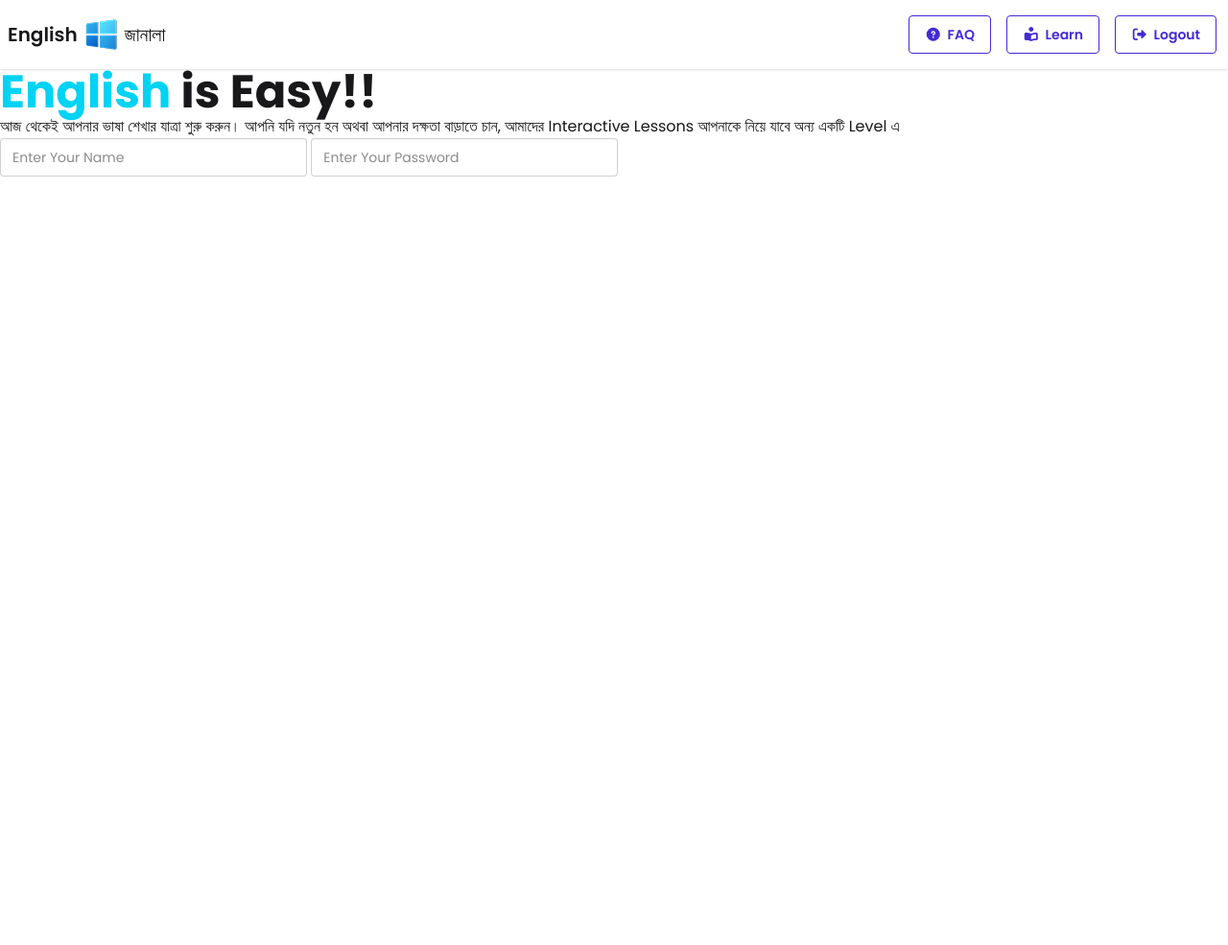
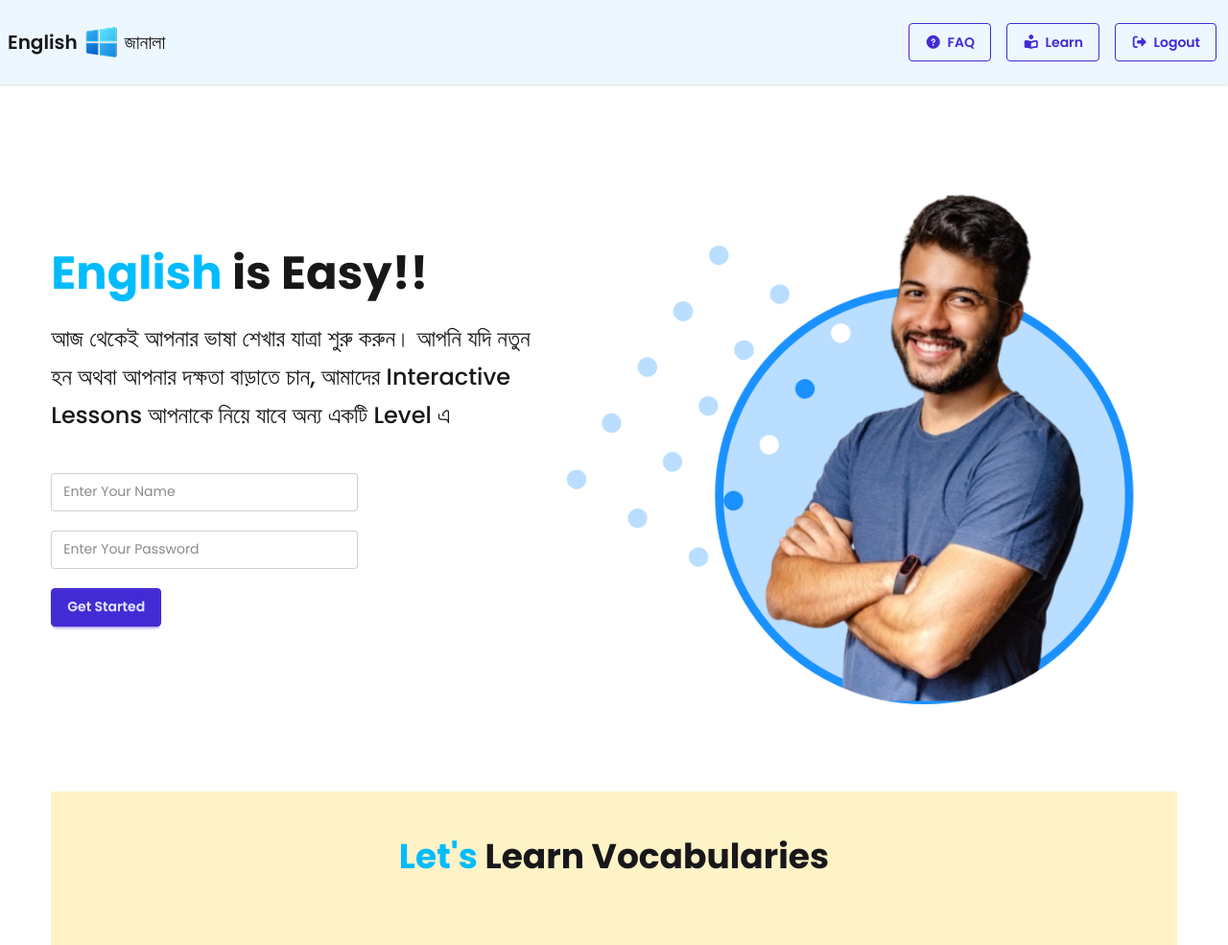
Before and after one commit to mhasantushar/w3cw-phero-english-janala-b12m33, a plain HTML site: page index.html in a window 1280 px wide. Shown: the whole page at 96% size. Before the commit the page ends 800 px from the top, so only its background shows below. Drawn offline with nearby package versions, Linux system fonts and the light colour scheme.

Commit message:
login page html done

```diff
--- a/index.html
+++ b/index.html
@@ -28,8 +28,8 @@
   </head>
 
   <body>
-    <header>
-      <div class="bg-base-100 shadow-sm navbar">
+    <header class="">
+      <div class="bg-[#badeff42] bg-base-100 shadow-sm py-4 navbar">
         <div class="navbar-start">
           <div class="dropdown">
             <div tabindex="0" role="button" class="lg:hidden btn btn-ghost">
@@ -65,17 +65,24 @@
       </div>
     </header>
 
-    <section>
-      <div class="content">
-        <h1 class="font-bold text-5xl"><span class="text-cyan-400">English</span> is Easy!!</h1>
-        <p>আজ থেকেই আপনার ভাষা শেখার যাত্রা শুরু করুন। আপনি যদি নতুন হন অথবা আপনার দক্ষতা বাড়াতে চান, আমাদের Interactive Lessons আপনাকে নিয়ে যাবে অন্য একটি Level এ</p>
-        <input class="input" type="text" placeholder="Enter Your Name" required />
-        <input class="input" type="password" placeholder="Enter Your Password" required />
+    <section id="sect-login" class="flex md:flex-row flex-col justify-between items-center gap-4 mx-auto py-12 w-11/12">
+      <div class="flex-1/2 md:text-left text-center">
+        <h1 class="mb-6 font-bold text-5xl"><span class="text-sky-400">English</span> is Easy!!</h1>
+        <p class="mb-10 max-w-3xl font-bangla font-medium text-2xl/10">আজ থেকেই আপনার ভাষা শেখার যাত্রা শুরু করুন। আপনি
+          যদি নতুন হন অথবা আপনার দক্ষতা বাড়াতে চান, আমাদের Interactive Lessons আপনাকে নিয়ে যাবে অন্য একটি Level এ</p>
+        <input class="mb-5 input" type="text" placeholder="Enter Your Name" required /><br>
+        <input class="mb-5 input" type="password" placeholder="Enter Your Password" required /><br>
+        <button class="btn btn-primary">Get Started</button>
       </div>
-      <div class="image"></div>
+      <div class="">
+        <img class="block" src="./assets/hero-student.png" alt="hero image">
+      </div>
     </section>
 
+    <section id="sect-lets-learn-vocab" class="bg-amber-100 mx-auto py-12 w-11/12 text-center">
+      <h2 class="mb-6 font-bold text-4xl"><span class="text-sky-400">Let's</span> Learn Vocabularies</h2>
 
+    </section>
 
 
 
```
